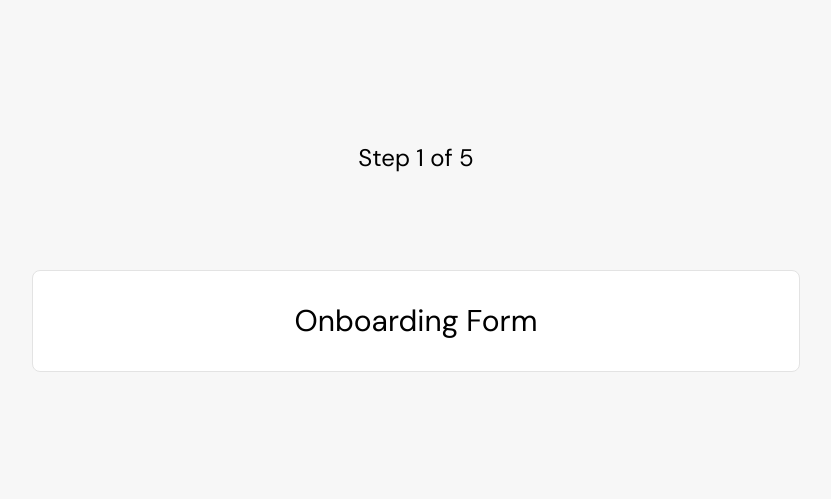
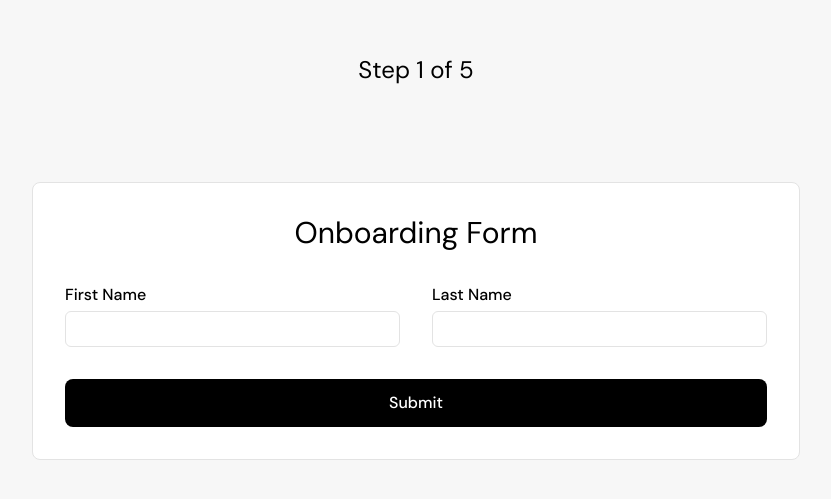
Before and after one commit to kyrylolvov/venn-challenge, a Next.js app: page / in a window 1280 px wide. Shown: the part 143-642 px from the top of the page, without its empty margins (224-1055 px from the left). Built offline with nearby package versions, Linux system fonts and the light colour scheme.

Commit message:
CHANGED: - Installed zod, react-hook-form and resolvers dependencies - Added form components (taken from shadcn) - Modified styles of ui components to match design - Added first, last name fields to form
Signed-off-by: kyrylolvov <kyrylo@arccompute.io>

```diff
--- a/package.json
+++ b/package.json
@@ -9,11 +9,15 @@
     "lint": "next lint"
   },
   "dependencies": {
+    "@hookform/resolvers": "^4.1.2",
+    "@radix-ui/react-slot": "^1.1.2",
     "clsx": "^2.1.1",
     "next": "15.2.0",
     "react": "^19.0.0",
     "react-dom": "^19.0.0",
-    "tailwind-merge": "^3.0.2"
+    "react-hook-form": "^7.54.2",
+    "tailwind-merge": "^3.0.2",
+    "zod": "^3.24.2"
   },
   "devDependencies": {
     "@eslint/eslintrc": "^3",
--- a/src/app/page.tsx
+++ b/src/app/page.tsx
@@ -1,9 +1,13 @@
+import OnboardingForm from "~/components/onboarding-form";
+
 export default function Home() {
   return (
     <div className="flex w-full max-w-[768px] flex-col gap-[96px]">
       <h1 className="text-center text-2xl font-normal">Step 1 of 5</h1>
-      <div className="bg-background-accent border-secondary w-full rounded-lg border p-8">
+      <div className="bg-background-accent border-secondary flex w-full flex-col gap-8 rounded-lg border p-8">
         <h2 className="text-center text-3xl">Onboarding Form</h2>
+
+        <OnboardingForm />
       </div>
     </div>
   );
--- /dev/null
+++ b/src/components/onboarding-form.tsx
@@ -0,0 +1,67 @@
+"use client";
+
+import { zodResolver } from "@hookform/resolvers/zod";
+import { useForm } from "react-hook-form";
+import { z } from "zod";
+
+import { Form as ReactForm, FormControl, FormField, FormItem, FormMessage } from "~/components/ui/form";
+
+import { Button } from "./ui/button";
+import { Input } from "./ui/input";
+import { Label } from "./ui/label";
+
+export const onboardingSchema = z.object({
+  firstName: z.string().min(1, "First name is required").max(50, "First name must be less than 50 characters"),
+  lastName: z.string().min(1, "Last name is required").max(50, "Last name must be less than 50 characters"),
+});
+
+export type Onboarding = z.infer<typeof onboardingSchema>;
+
+export default function OnboardingForm() {
+  const form = useForm<Onboarding>({
+    resolver: zodResolver(onboardingSchema),
+    defaultValues: { firstName: "", lastName: "" },
+  });
+
+  const onSubmit = (values: Onboarding) => {
+    console.log(values);
+  };
+
+  return (
+    <ReactForm {...form}>
+      <form onSubmit={form.handleSubmit(onSubmit)} className="noValidate grid grid-cols-2 gap-8">
+        <FormField
+          control={form.control}
+          name="firstName"
+          render={({ field }) => (
+            <FormItem className="col-span-1">
+              <Label>First Name</Label>
+              <FormControl>
+                <Input {...field} />
+              </FormControl>
+              <FormMessage />
+            </FormItem>
+          )}
+        />
+
+        <FormField
+          control={form.control}
+          name="lastName"
+          render={({ field }) => (
+            <FormItem className="col-span-1">
+              <Label>Last Name</Label>
+              <FormControl>
+                <Input {...field} />
+              </FormControl>
+              <FormMessage />
+            </FormItem>
+          )}
+        />
+
+        <Button type="submit" className="col-span-2 w-full">
+          Submit
+        </Button>
+      </form>
+    </ReactForm>
+  );
+}
--- a/src/components/ui/button.tsx
+++ b/src/components/ui/button.tsx
@@ -5,7 +5,11 @@ import { cn } from "~/utilities/cn";
 const Button = forwardRef<HTMLButtonElement, React.ComponentProps<"button">>(({ className, children, ...props }, ref) => {
   return (
     <button
-      className={cn("bg-foreground text-background-accent cursor-pointer rounded-lg p-4 transition-colors", "hover:bg-foreground/90", className)}
+      className={cn(
+        "bg-foreground text-background-accent cursor-pointer rounded-lg p-3 font-medium transition-colors",
+        "hover:bg-foreground/90",
+        className,
+      )}
       ref={ref}
       {...props}
     >
--- /dev/null
+++ b/src/components/ui/form.tsx
@@ -0,0 +1,96 @@
+import { Slot } from "@radix-ui/react-slot";
+import { createContext, forwardRef, useContext, useId } from "react";
+import { Controller, ControllerProps, FieldPath, FieldValues, FormProvider, useFormContext } from "react-hook-form";
+
+import { cn } from "~/utilities/cn";
+
+const Form = FormProvider;
+
+type FormFieldContextValue<TFieldValues extends FieldValues = FieldValues, TName extends FieldPath<TFieldValues> = FieldPath<TFieldValues>> = {
+  name: TName;
+};
+
+const FormFieldContext = createContext<FormFieldContextValue>({} as FormFieldContextValue);
+
+const FormField = <TFieldValues extends FieldValues = FieldValues, TName extends FieldPath<TFieldValues> = FieldPath<TFieldValues>>({
+  ...props
+}: ControllerProps<TFieldValues, TName>) => {
+  return (
+    <FormFieldContext.Provider value={{ name: props.name }}>
+      <Controller {...props} />
+    </FormFieldContext.Provider>
+  );
+};
+
+const useFormField = () => {
+  const fieldContext = useContext(FormFieldContext);
+  const itemContext = useContext(FormItemContext);
+  const { getFieldState, formState } = useFormContext();
+
+  const fieldState = getFieldState(fieldContext.name, formState);
+
+  if (!fieldContext) {
+    throw new Error("useFormField should be used within <FormField>");
+  }
+
+  const { id } = itemContext;
+
+  return {
+    id,
+    name: fieldContext.name,
+    formItemId: `${id}-form-item`,
+    formDescriptionId: `${id}-form-item-description`,
+    formMessageId: `${id}-form-item-message`,
+    ...fieldState,
+  };
+};
+
+type FormItemContextValue = {
+  id: string;
+};
+
+const FormItemContext = createContext<FormItemContextValue>({} as FormItemContextValue);
+
+const FormItem = forwardRef<HTMLDivElement, React.HTMLAttributes<HTMLDivElement>>(({ className, ...props }, ref) => {
+  const id = useId();
+
+  return (
+    <FormItemContext.Provider value={{ id }}>
+      <div ref={ref} className={cn("flex flex-col gap-1", className)} {...props} />
+    </FormItemContext.Provider>
+  );
+});
+FormItem.displayName = "FormItem";
+
+const FormControl = forwardRef<React.ComponentRef<typeof Slot>, React.ComponentPropsWithoutRef<typeof Slot>>(({ ...props }, ref) => {
+  const { error, formItemId, formDescriptionId, formMessageId } = useFormField();
+
+  return (
+    <Slot
+      ref={ref}
+      id={formItemId}
+      aria-describedby={!error ? `${formDescriptionId}` : `${formDescriptionId} ${formMessageId}`}
+      aria-invalid={!!error}
+      {...props}
+    />
+  );
+});
+FormControl.displayName = "FormControl";
+
+const FormMessage = forwardRef<HTMLParagraphElement, React.HTMLAttributes<HTMLParagraphElement>>(({ className, children, ...props }, ref) => {
+  const { error, formMessageId } = useFormField();
+  const body = error ? String(error?.message ?? "") : children;
+
+  if (!body) {
+    return null;
+  }
+
+  return (
+    <p ref={ref} id={formMessageId} className={cn("text-error text-[0.8rem] font-medium", className)} {...props}>
+      {body}
+    </p>
+  );
+});
+FormMessage.displayName = "FormMessage";
+
+export { Form, FormControl, FormField, FormItem, FormMessage, useFormField };
--- a/src/components/ui/label.tsx
+++ b/src/components/ui/label.tsx
@@ -4,7 +4,7 @@ import { cn } from "~/utilities/cn";
 
 const Label = forwardRef<HTMLLabelElement, React.ComponentProps<"label">>(({ className, children, ...props }, ref) => {
   return (
-    <label className={cn(className)} ref={ref} {...props}>
+    <label className={cn("font-medium", className)} ref={ref} {...props}>
       {children}
     </label>
   );
```
Also changed, not shown: 1 other file (tests, documents, lock files or other folders).
